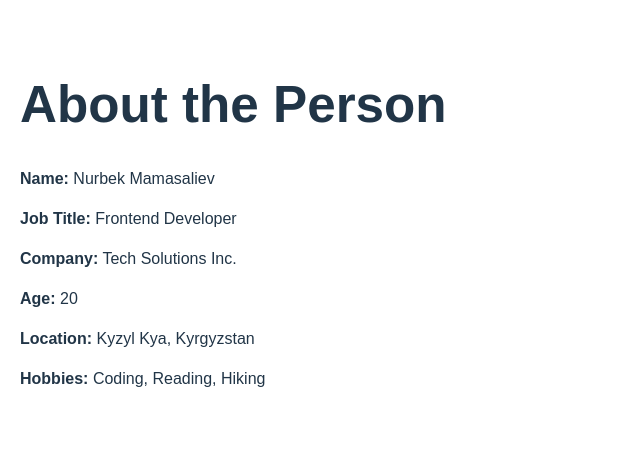
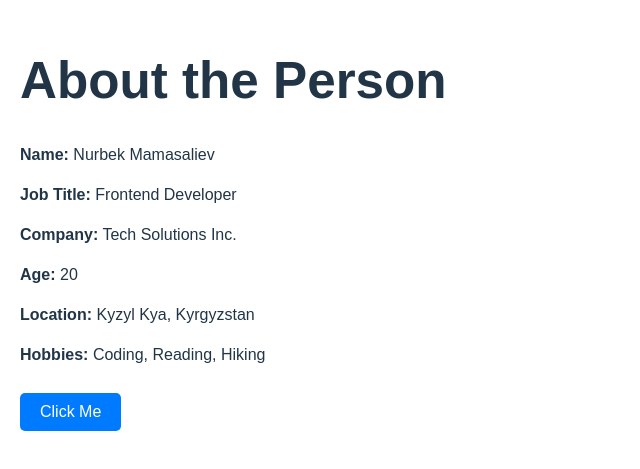
Before and after one commit to Nurbek2023/my-react-project, a React (Vite) app: page / in a window 1280 px wide. Shown: the part 175-644 px from the top of the page, without its empty margins (0-640 px from the left). Built offline with nearby package versions, Linux system fonts and the light colour scheme.

Commit message:
Add a button to PersonInfo with click functionality

```diff
--- a/src/App.jsx
+++ b/src/App.jsx
@@ -1,12 +1,52 @@
-import React from "react";
-import PersonInfo from "./components/PersonInfo"; // Импортируем компонент PersonInfo
+import React, { useState } from "react";
 
-function App() {
+const PersonInfo = () => {
+  const person = {
+    name: "Nurbek Mamasaliev",
+    jobTitle: "Frontend Developer",
+    company: "Tech Solutions Inc.",
+    age: 20,
+    location: "Kyzyl Kya, Kyrgyzstan",
+    hobbies: "Coding, Reading, Hiking",
+  };
+
+  const [message, setMessage] = useState("");
+
+  const handleClick = () => {
+    setMessage("Button clicked!");
+  };
+
   return (
-    <div>
-      <PersonInfo />
+    <div style={{ padding: "20px", fontFamily: "Arial, sans-serif" }}>
+      <h1>About the Person</h1>
+      <p><strong>Name:</strong> {person.name}</p>
+      <p><strong>Job Title:</strong> {person.jobTitle}</p>
+      <p><strong>Company:</strong> {person.company}</p>
+      <p><strong>Age:</strong> {person.age}</p>
+      <p><strong>Location:</strong> {person.location}</p>
+      <p><strong>Hobbies:</strong> {person.hobbies}</p>
+
+      {/* Сообщение */}
+      {message && <p style={{ color: "green", marginTop: "20px" }}>{message}</p>}
+
+      {/* Кнопка */}
+      <button
+        onClick={handleClick}
+        style={{
+          marginTop: "10px",
+          padding: "10px 20px",
+          fontSize: "16px",
+          cursor: "pointer",
+          backgroundColor: "#007BFF",
+          color: "white",
+          border: "none",
+          borderRadius: "5px"
+        }}
+      >
+        Click Me
+      </button>
     </div>
   );
-}
+};
 
-export default App;
+export default PersonInfo;
```
